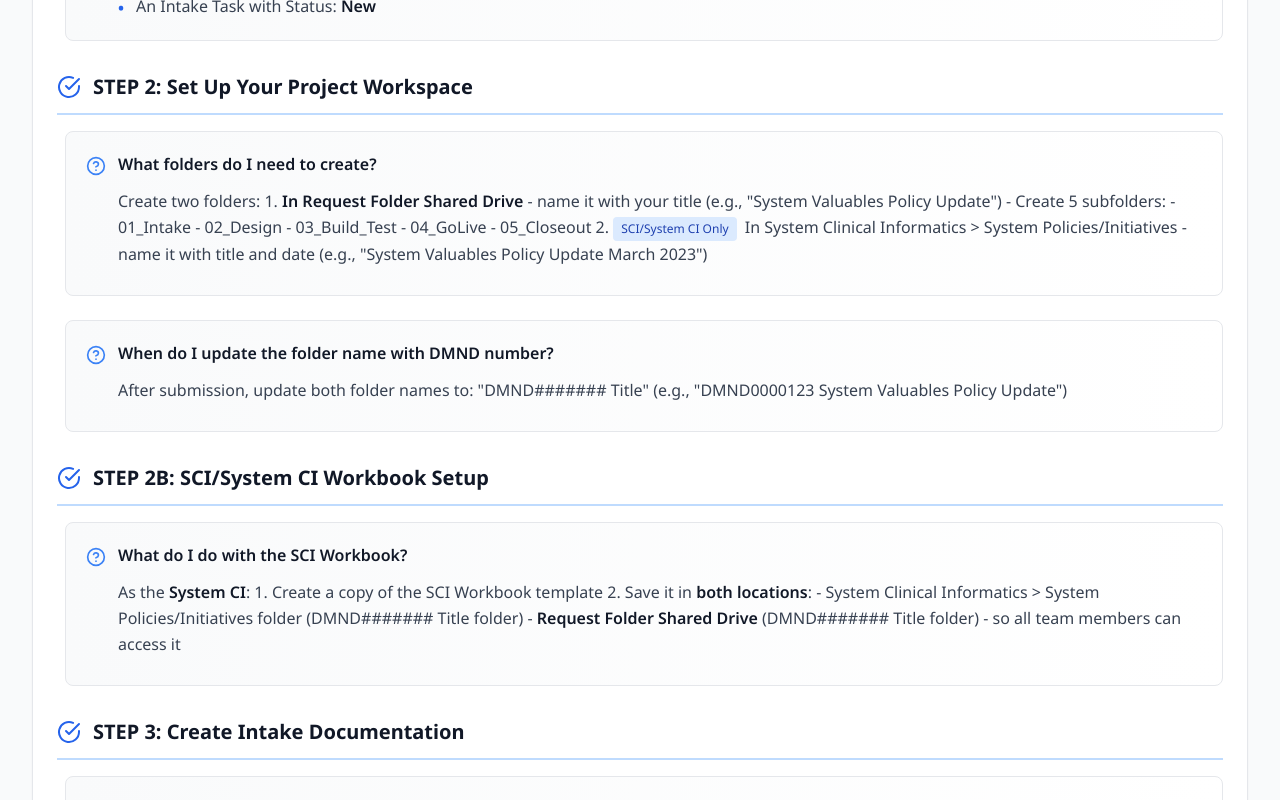
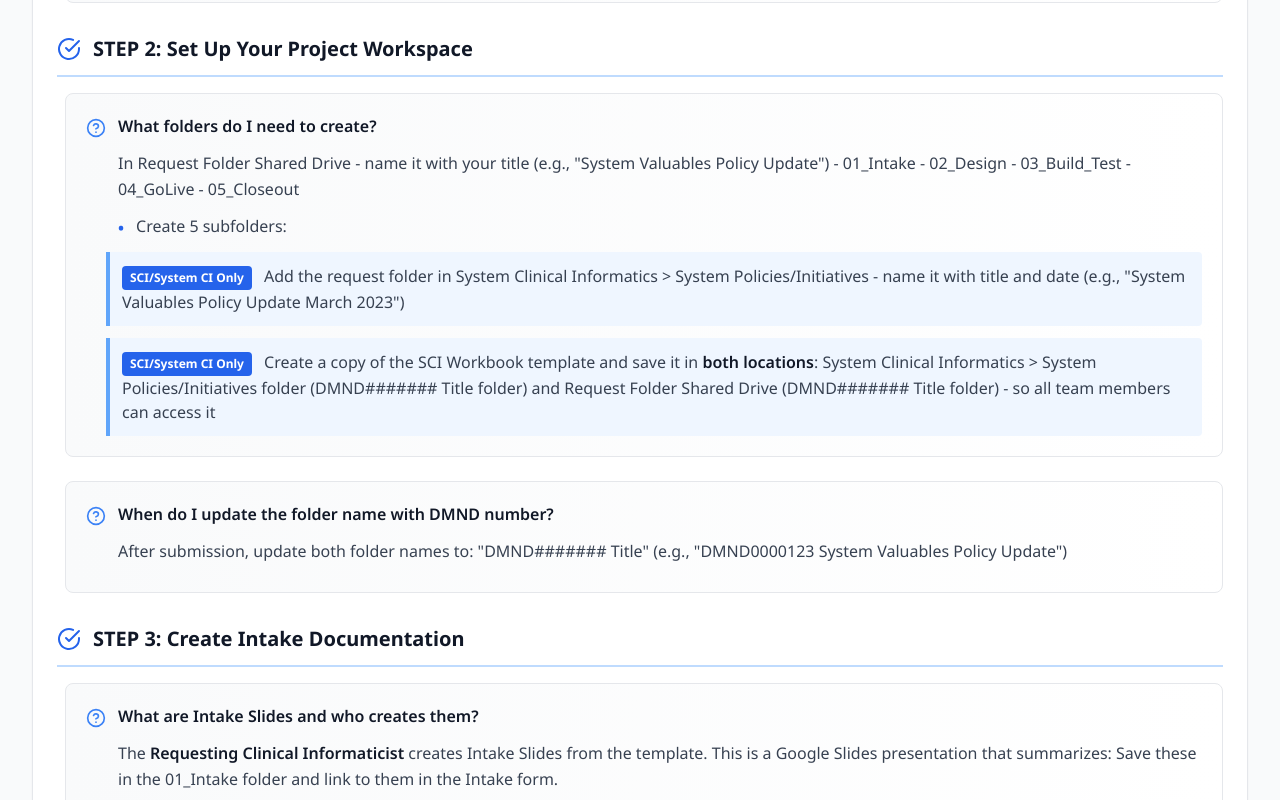
Before and after one commit to mkoepkeci-cmyk/Sophia, a React (Vite) app: page / in a window 1280 px wide. Shown: the part 2000-2800 px from the top of the page. Built offline with nearby package versions, Linux system fonts and the light colour scheme.

Commit message:
Updated phasesData.ts

```diff
--- a/src/data/phasesData.ts
+++ b/src/data/phasesData.ts
@@ -73,7 +73,6 @@ export const phasesData: Record<string, Phase> = {
 **Q: What do I need before starting an Intake request?**
 A: Make sure you have:
 - Your problem statement and proposed solution documented
-- Benefit score calculated
 - Clinical service line identified (if applicable)
 - Stakeholder information
 - Access to Google Drive and SPM
@@ -117,32 +116,18 @@ A: The system **automatically creates**:
 ### **STEP 2: Set Up Your Project Workspace**
 
 **Q: What folders do I need to create?**
-A: Create two folders:
-
-1. **In Request Folder Shared Drive** - name it with your title (e.g., "System Valuables Policy Update")
+A: In Request Folder Shared Drive - name it with your title (e.g., "System Valuables Policy Update")
 - Create 5 subfolders:
   - 01_Intake
   - 02_Design
   - 03_Build_Test
   - 04_GoLive
   - 05_Closeout
-
-2. **[SCI/System CI Only]** In System Clinical Informatics > System Policies/Initiatives - name it with title and date (e.g., "System Valuables Policy Update March 2023")
+- [SCI/System CI Only] Add the request folder in System Clinical Informatics > System Policies/Initiatives - name it with title and date (e.g., "System Valuables Policy Update March 2023")
+- [SCI/System CI Only] Create a copy of the SCI Workbook template and save it in **both locations**: System Clinical Informatics > System Policies/Initiatives folder (DMND####### Title folder) and Request Folder Shared Drive (DMND####### Title folder) - so all team members can access it
 
 **Q: When do I update the folder name with DMND number?**
 A: After submission, update both folder names to: "DMND####### Title" (e.g., "DMND0000123 System Valuables Policy Update")
-
----
-
-### **STEP 2B: SCI/System CI Workbook Setup**
-**[SCI/System CI Only]**
-
-**Q: What do I do with the SCI Workbook?**
-A: As the **System CI**:
-1. Create a copy of the SCI Workbook template
-2. Save it in **both locations**:
-   - System Clinical Informatics > System Policies/Initiatives folder (DMND####### Title folder)
-   - **Request Folder Shared Drive** (DMND####### Title folder) - so all team members can access it
 
 ---
 
```
Lines whose indentation alone changed are shown as unchanged.
